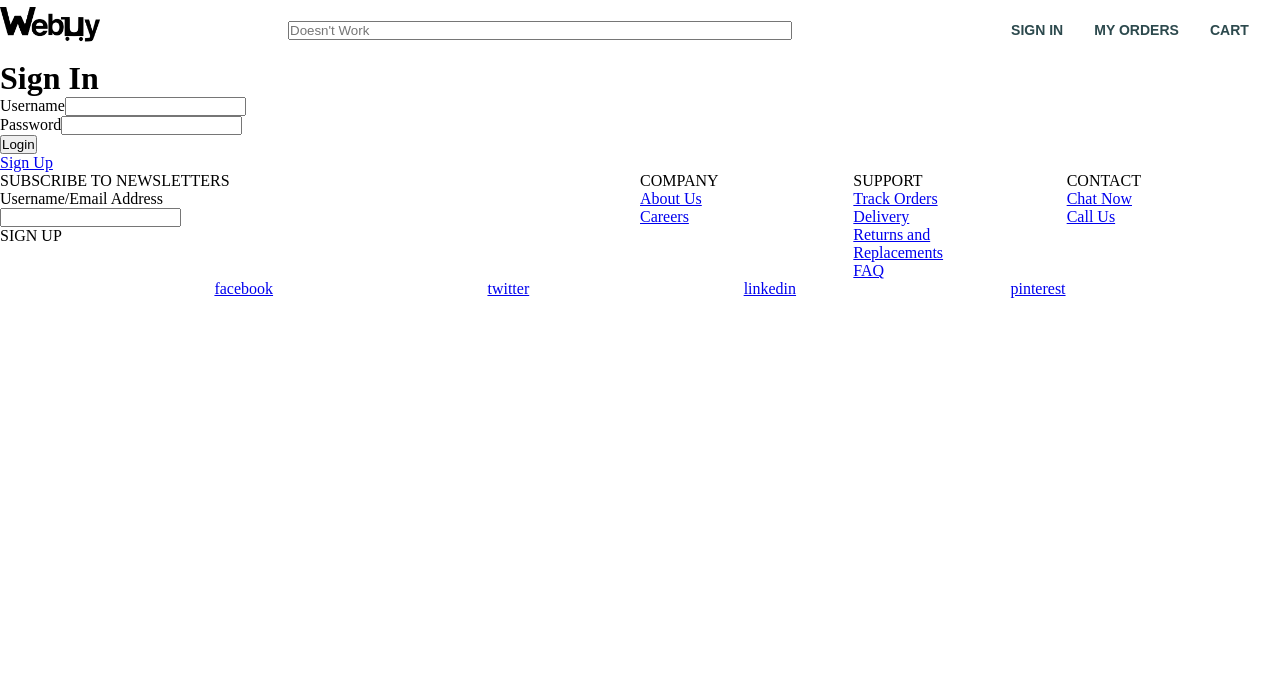
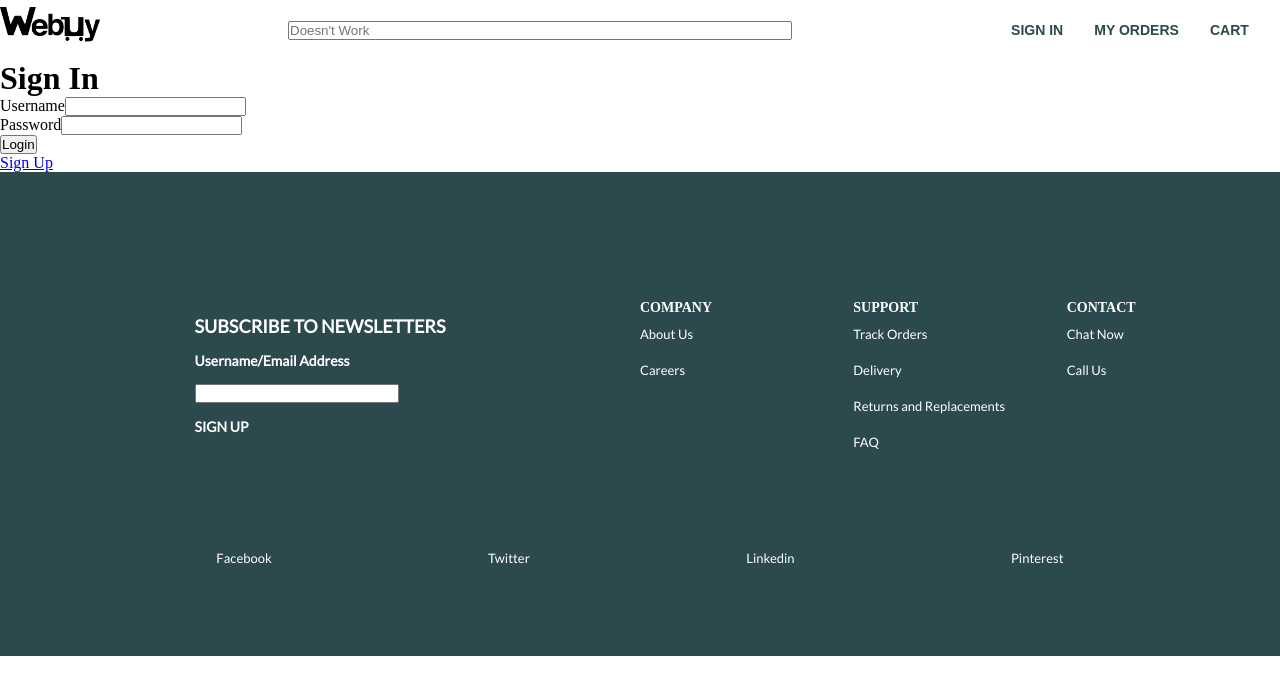
Before and after one commit to jolouie7/webuy-frontend, a React (Create React App) app: page /signin in a window 1280 px wide. Shown: the top 694 px of the page. Built offline with nearby package versions, Linux system fonts and the light colour scheme; no server answers; the HTML template or start-up script is replaced by a standard one; what react-stripe-elements would draw is missing.

Commit message:
footer styles

```diff
--- a/src/components/Footer.js
+++ b/src/components/Footer.js
@@ -5,10 +5,12 @@ export default function Footer() {
   return (
     <div className="footer-container">
       <div className="footer-left">
-        <p>SUBSCRIBE TO NEWSLETTERS</p>
-        <p>Username/Email Address</p>
-        <input />
-        <p>SIGN UP</p>
+        <div className="footer-left-container">
+          <p>SUBSCRIBE TO NEWSLETTERS</p>
+          <p>Username/Email Address</p>
+          <input />
+          <p>SIGN UP</p>
+        </div>
       </div>
       <div className="footer-right-group">
         <div className="footer-right-1">
@@ -36,10 +38,10 @@ export default function Footer() {
         </div>
       </div>
       <div className="social-media">
-        <a href="#">facebook</a>
-        <a href="#">twitter</a>
-        <a href="#">linkedin</a>
-        <a href="#">pinterest</a>
+        <a href="#">Facebook</a>
+        <a href="#">Twitter</a>
+        <a href="#">Linkedin</a>
+        <a href="#">Pinterest</a>
       </div>
     </div>
   );
--- a/src/components/ItemCarousel.js
+++ b/src/components/ItemCarousel.js
@@ -14,7 +14,7 @@ class ItemCarousel extends Component {
     <div className="main-container">
       <div className="carousel__category">
         {/* This is the category name */}
-        <div>{key[0]}</div>
+        <div className={"carousel__category-item"}>{key[0]}</div>
         <a src="#" alt="see all">
           See All
         </a>
--- a/src/styles/Footer.scss
+++ b/src/styles/Footer.scss
@@ -1,4 +1,7 @@
+@import url('https://fonts.googleapis.com/css?family=Lato&display=swap');
+
 .footer-container {
+  background-color: #2C494D;
   display: grid;
   // grid-template-columns: auto auto auto;
   grid-template-areas:
@@ -12,6 +15,20 @@
   // grid-template-rows: repeat(7, 1fr);
 
   // grid-auto-rows: 100px;
+  padding-top: 10%;
+  p, a {
+    color: white;
+  }
+  a {
+    text-decoration: none;
+    font-size: 13px;
+    font-family: Lato, sans-serif;
+    margin: 10px 0;
+  }
+  p {
+    font-size: 14px;
+    font-weight: bold;
+  }
 }
 
 .footer-right-group {
@@ -37,7 +54,6 @@
     grid-area: rt;
     // width: 300px;
   }
-
   .footer__clickables-1 {
     display: flex;
     flex-direction: column;
@@ -50,7 +66,6 @@
     display: flex;
     flex-direction: column;
   }
-
   a {
     // background: red;
     width: 10rem;
@@ -70,6 +85,22 @@
   //uncomment
   // grid-column: 2/5;
   // grid-row: 2/5;
+  display: flex;
+  flex-direction: column;
+  align-items: center;
+
+  input {
+    width: 200px;
+  }
+  p {
+    margin: 15px 0;
+    font-size: 14px;
+    font-family: Lato, sans-serif;
+  }
+  p:nth-child(1) {
+    font-size: 18px;
+    font-weight: bold;
+  }
 }
 
 .social-media {
@@ -79,4 +110,5 @@
   // grid-row: 6/7;
   display: flex;
   justify-content: space-evenly;
+  margin: 5rem 0;
 }
--- a/src/styles/ItemCard.scss
+++ b/src/styles/ItemCard.scss
@@ -1,10 +1,16 @@
 // .grid-item {
   .item-card__name {
     text-decoration: none;
-    background: green;
+    // background: green;
+    color: #46555F;
+    font-size: 18px;
+    font-family: Helvetica;
   }
   .item-card__price {
     text-decoration: none;
-    background-color: red;
+    // background-color: red;
+    color: #46555F;
+    font-size: 18px;
+    font-family: Helvetica;
   }
 // }
--- a/src/styles/ItemCarousel.scss
+++ b/src/styles/ItemCarousel.scss
@@ -14,11 +14,10 @@
   img {
     width: 50px;
   }
-
   svg {
     width: 20px;
+    color: #2C494D;
   }
-
   p {
     margin: 0;
   }
@@ -33,5 +32,8 @@
 
   div {
     margin-right: auto;
+    font-family: Helvetica;
+    font-size: 14px;
+    color: #2C494D;
   }
 }
```
